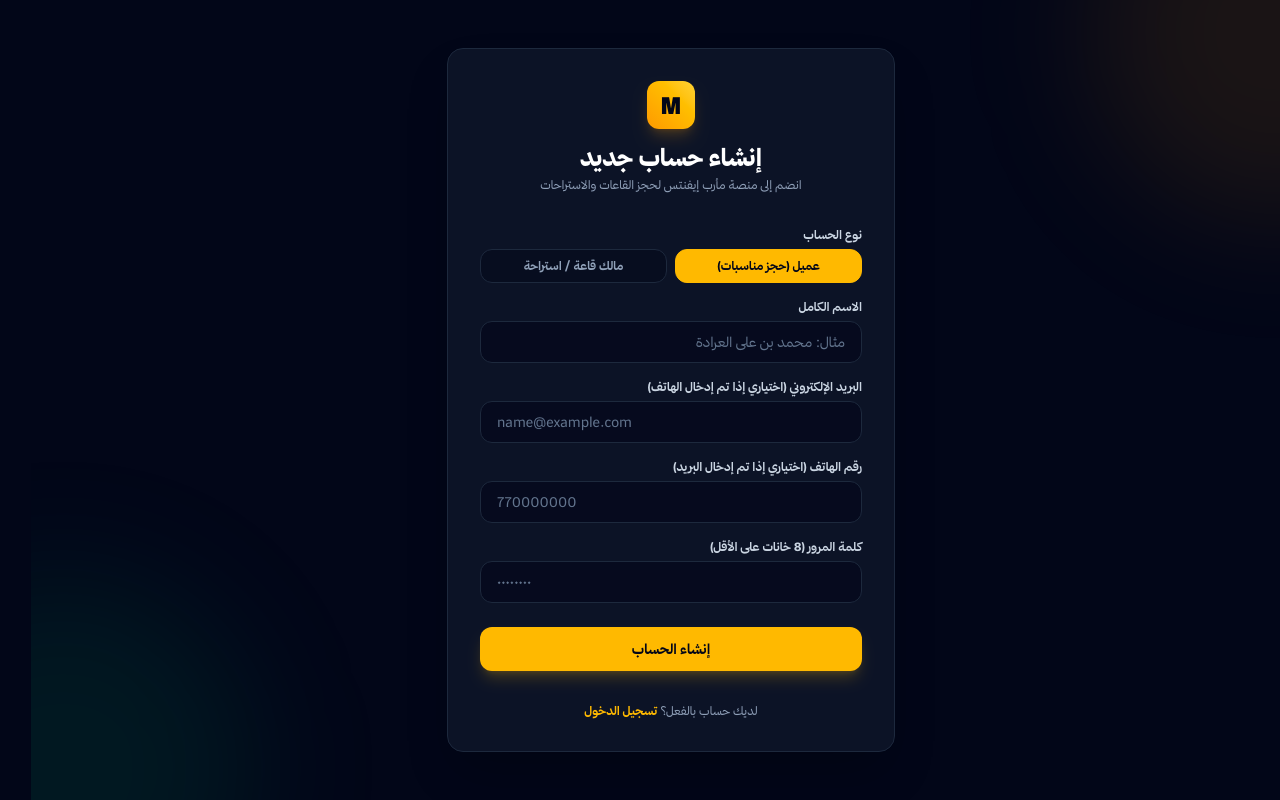
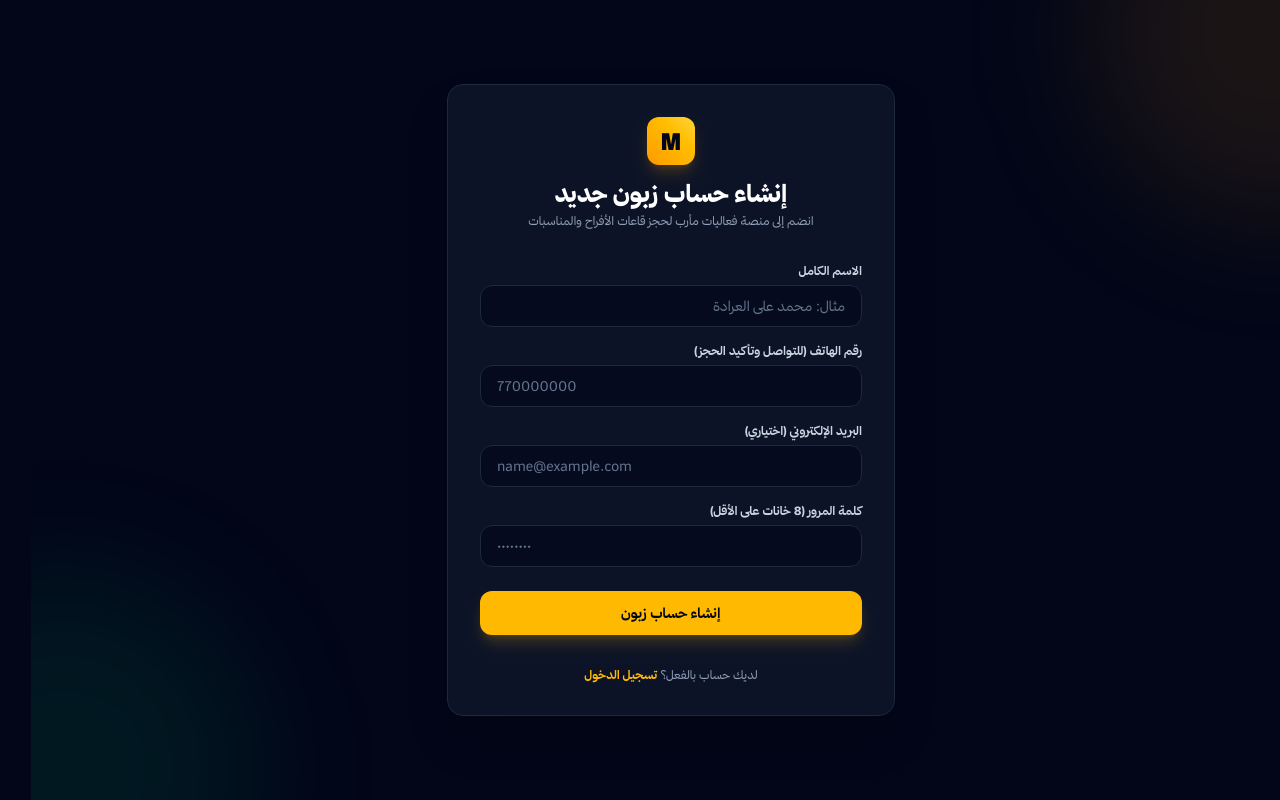
Before and after one commit to bassammethqal/MarebEvents, a Next.js app: page /register in a window 1280 px wide. Built offline with nearby package versions, Linux system fonts and the light colour scheme.

Commit message:
refactor(customer-pwa): purify customer app UI, streamline registration, and zero lint warnings

```diff
--- a/src/app/favorites/page.tsx
+++ b/src/app/favorites/page.tsx
@@ -1,5 +1,5 @@
 import Link from "next/link";
-import { Heart, ArrowLeft, Building2 } from "lucide-react";
+import { Heart, ArrowLeft } from "lucide-react";
 
 export const instant = false;
 
--- a/src/app/my-bookings/page.tsx
+++ b/src/app/my-bookings/page.tsx
@@ -2,7 +2,7 @@ import { Suspense } from "react";
 import Link from "next/link";
 import { getCurrentSession } from "@/lib/auth/session";
 import { sqlite } from "@/db";
-import { CalendarCheck, Clock, MapPin, AlertCircle, ArrowLeft, Building2 } from "lucide-react";
+import { CalendarCheck, MapPin, ArrowLeft, Building2 } from "lucide-react";
 
 export const instant = false;
 
--- a/src/app/page.tsx
+++ b/src/app/page.tsx
@@ -79,30 +79,13 @@ async function AuthHeader() {
             <span className="h-2 w-2 rounded-full bg-emerald-400" />
             {user.fullName}
           </div>
-          <div className="text-[10px] text-amber-400 font-medium">
-            {user.role === "admin"
-              ? "مدير المنصة"
-              : user.role === "owner"
-              ? "مالك منشأة"
-              : "عميل معتمد"}
-          </div>
+          <Link
+            href="/my-bookings"
+            className="text-[10px] text-amber-400 hover:text-amber-300 font-medium block"
+          >
+            حجوزاتي ومواعيدي
+          </Link>
         </div>
-        {user.role === "admin" && (
-          <Link
-            href="/admin"
-            className="text-[11px] bg-amber-500/10 hover:bg-amber-500/20 text-amber-300 border border-amber-500/30 px-2.5 py-1 rounded-lg transition font-medium"
-          >
-            لوحة الإدارة
-          </Link>
-        )}
-        {user.role === "owner" && (
-          <Link
-            href="/owner"
-            className="text-[11px] bg-amber-500/10 hover:bg-amber-500/20 text-amber-300 border border-amber-500/30 px-2.5 py-1 rounded-lg transition font-medium"
-          >
-            إدارة منشآتي
-          </Link>
-        )}
         <form action={logoutAction}>
           <button
             type="submit"
@@ -551,8 +534,8 @@ export default function HomePage() {
                   <CheckCircle2 className="h-4 w-4" />
                 </div>
                 <div>
-                  <h4 className="text-sm font-bold text-white">أسعار شفافة ومباشرة من المالك</h4>
-                  <p className="text-xs text-slate-400 font-normal">لا توجد رسوم خفية أو وسطاء؛ الأسعار مطابقة لما يُقدمه المالك تماماً بالريال اليمني أو السعودي.</p>
+                  <h4 className="text-sm font-bold text-white">أسعار شفافة ومباشرة</h4>
+                  <p className="text-xs text-slate-400 font-normal">لا توجد رسوم خفية أو وسطاء؛ الأسعار مطابقة ومعتمدة بالكامل بالريال اليمني أو السعودي.</p>
                 </div>
               </div>
 
@@ -597,25 +580,33 @@ export default function HomePage() {
         </div>
       </section>
 
-      {/* Owner CTA Section */}
+      {/* Customer CTA Section */}
       <section className="relative z-10 py-14 px-4 sm:px-6 max-w-5xl mx-auto w-full">
         <div className="bg-gradient-to-r from-amber-950/70 via-slate-900 to-amber-900/40 border border-amber-500/30 rounded-3xl p-8 sm:p-10 text-center flex flex-col items-center">
           <div className="h-12 w-12 rounded-2xl bg-amber-500/20 text-amber-400 flex items-center justify-center mb-4">
-            <Building2 className="h-6 w-6" />
+            <Sparkles className="h-6 w-6" />
           </div>
           <h2 className="text-2xl sm:text-3xl font-black text-white mb-2">
-            هل تمتلك قاعة أفراح أو شاليهاً في محافظة مأرب؟
+            جاهز لتنظيم مناسبتك القادمة في مأرب؟
           </h2>
           <p className="text-xs sm:text-sm text-slate-300 max-w-xl mb-6 font-normal">
-            انضم إلى منصة مأرب إيفنتس، وأدر حجوزاتك إلكترونياً ومكتبياً بكل سهولة، واستقبل طلبات حجوزات مؤكدة من آلاف العملاء.
+            استكشف أرقى قاعات الأفراح والشاليهات والاستراحات، وتحقق من المواعيد الشاغرة واحجز بضمان فوري يمنع أي تعارض زمني.
           </p>
-          <Link
-            href="/register"
-            className="inline-flex items-center gap-2 bg-amber-400 hover:bg-amber-300 text-slate-950 font-black px-6 py-3 rounded-xl transition text-sm shadow-lg shadow-amber-500/25"
-          >
-            <span>سجّل منشأتك كمالك الآن</span>
-            <ArrowLeft className="h-4 w-4" />
-          </Link>
+          <div className="flex flex-wrap items-center justify-center gap-3">
+            <a
+              href="#featured-venues"
+              className="inline-flex items-center gap-2 bg-amber-400 hover:bg-amber-300 text-slate-950 font-black px-6 py-3 rounded-xl transition text-sm shadow-lg shadow-amber-500/25"
+            >
+              <span>استكشف القاعات المتاحة</span>
+              <ArrowLeft className="h-4 w-4" />
+            </a>
+            <Link
+              href="/my-bookings"
+              className="inline-flex items-center gap-2 bg-slate-900/90 hover:bg-slate-800 text-slate-200 hover:text-white font-bold px-5 py-3 rounded-xl border border-slate-700/80 transition text-sm"
+            >
+              <span>متابعة حجوزاتي</span>
+            </Link>
+          </div>
         </div>
       </section>
 
--- a/src/app/register/page.tsx
+++ b/src/app/register/page.tsx
@@ -9,7 +9,6 @@ export default function RegisterPage() {
   const router = useRouter();
   const [error, setError] = useState<string | null>(null);
   const [loading, setLoading] = useState(false);
-  const [role, setRole] = useState<"customer" | "owner">("customer");
 
   async function handleSubmit(e: React.FormEvent<HTMLFormElement>) {
     e.preventDefault();
@@ -17,7 +16,7 @@ export default function RegisterPage() {
     setLoading(true);
 
     const formData = new FormData(e.currentTarget);
-    formData.set("role", role);
+    formData.set("role", "customer");
 
     const result = await registerAction(formData);
 
@@ -41,8 +40,8 @@ export default function RegisterPage() {
             <div className="h-12 w-12 mx-auto rounded-xl bg-gradient-to-tr from-amber-500 to-amber-300 flex items-center justify-center font-black text-slate-950 text-2xl shadow-lg shadow-amber-500/20 mb-3">
               M
             </div>
-            <h1 className="text-2xl font-bold text-white">إنشاء حساب جديد</h1>
-            <p className="text-xs text-slate-400 mt-1">انضم إلى منصة مأرب إيفنتس لحجز القاعات والاستراحات</p>
+            <h1 className="text-2xl font-bold text-white">إنشاء حساب زبون جديد</h1>
+            <p className="text-xs text-slate-400 mt-1">انضم إلى منصة فعاليات مأرب لحجز قاعات الأفراح والمناسبات</p>
           </Link>
         </div>
 
@@ -55,55 +54,26 @@ export default function RegisterPage() {
         <form onSubmit={handleSubmit} className="space-y-4">
           <div>
             <label className="block text-xs font-semibold text-slate-300 mb-1.5">
-              نوع الحساب
-            </label>
-            <div className="grid grid-cols-2 gap-2">
-              <button
-                type="button"
-                onClick={() => setRole("customer")}
-                className={`py-2 px-3 rounded-xl border text-xs font-semibold transition ${
-                  role === "customer"
-                    ? "bg-amber-400 text-slate-950 border-amber-400"
-                    : "bg-slate-950/40 border-slate-800 text-slate-400 hover:text-white"
-                }`}
-              >
-                عميل (حجز مناسبات)
-              </button>
-              <button
-                type="button"
-                onClick={() => setRole("owner")}
-                className={`py-2 px-3 rounded-xl border text-xs font-semibold transition ${
-                  role === "owner"
-                    ? "bg-amber-400 text-slate-950 border-amber-400"
-                    : "bg-slate-950/40 border-slate-800 text-slate-400 hover:text-white"
-                }`}
-              >
-                مالك قاعة / استراحة
-              </button>
-            </div>
-          </div>
-
-          <div>
-            <label className="block text-xs font-semibold text-slate-300 mb-1.5">
               الاسم الكامل
             </label>
             <input
               type="text"
               name="fullName"
               required
-              placeholder="مثال: محمد بن علي العرادة"
+              placeholder="مثال: محمد علي العرادة"
               className="w-full px-4 py-2.5 rounded-xl bg-slate-950/60 border border-slate-800 text-white placeholder-slate-500 text-sm focus:outline-none focus:border-amber-400 transition"
             />
           </div>
 
           <div>
             <label className="block text-xs font-semibold text-slate-300 mb-1.5">
-              البريد الإلكتروني (اختياري إذا تم إدخال الهاتف)
+              رقم الهاتف (للتواصل وتأكيد الحجز)
             </label>
             <input
-              type="email"
-              name="email"
-              placeholder="name@example.com"
+              type="tel"
+              name="phone"
+              required
+              placeholder="770000000"
               className="w-full px-4 py-2.5 rounded-xl bg-slate-950/60 border border-slate-800 text-white placeholder-slate-500 text-sm focus:outline-none focus:border-amber-400 transition"
               dir="ltr"
             />
@@ -111,12 +81,12 @@ export default function RegisterPage() {
 
           <div>
             <label className="block text-xs font-semibold text-slate-300 mb-1.5">
-              رقم الهاتف (اختياري إذا تم إدخال البريد)
+              البريد الإلكتروني (اختياري)
             </label>
             <input
-              type="tel"
-              name="phone"
-              placeholder="770000000"
+              type="email"
+              name="email"
+              placeholder="name@example.com"
               className="w-full px-4 py-2.5 rounded-xl bg-slate-950/60 border border-slate-800 text-white placeholder-slate-500 text-sm focus:outline-none focus:border-amber-400 transition"
               dir="ltr"
             />
@@ -142,7 +112,7 @@ export default function RegisterPage() {
             disabled={loading}
             className="w-full py-3 mt-2 rounded-xl bg-amber-400 hover:bg-amber-300 text-slate-950 font-bold text-sm shadow-lg shadow-amber-400/20 transition disabled:opacity-50 disabled:cursor-not-allowed"
           >
-            {loading ? "جاري الإنشاء..." : "إنشاء الحساب"}
+            {loading ? "جاري إنشاء الحساب..." : "إنشاء حساب زبون"}
           </button>
         </form>
 
--- a/src/components/pwa/PwaRegister.tsx
+++ b/src/components/pwa/PwaRegister.tsx
@@ -1,6 +1,7 @@
 "use client";
 
 import { useEffect, useState } from "react";
+import Image from "next/image";
 
 interface BeforeInstallPromptEvent extends Event {
   prompt: () => Promise<void>;
@@ -9,8 +10,21 @@ interface BeforeInstallPromptEvent extends Event {
 
 export function PwaRegister() {
   const [deferredPrompt, setDeferredPrompt] = useState<BeforeInstallPromptEvent | null>(null);
-  const [isInstalled, setIsInstalled] = useState(false);
-  const [isIOS, setIsIOS] = useState(false);
+  const [isInstalled, setIsInstalled] = useState(() => {
+    if (typeof window !== "undefined") {
+      return (
+        window.matchMedia("(display-mode: standalone)").matches ||
+        (window.navigator as unknown as { standalone?: boolean }).standalone === true
+      );
+    }
+    return false;
+  });
+  const [isIOS] = useState(() => {
+    if (typeof window !== "undefined") {
+      return /iphone|ipad|ipod/.test(window.navigator.userAgent.toLowerCase());
+    }
+    return false;
+  });
   const [showBanner, setShowBanner] = useState(false);
   const [showIOSModal, setShowIOSModal] = useState(false);
 
@@ -23,20 +37,9 @@ export function PwaRegister() {
         .catch((err) => console.warn("PWA: SW registration error:", err));
     }
 
-    // 2. Check if already running standalone (already installed)
-    const isStandalone =
-      window.matchMedia("(display-mode: standalone)").matches ||
-      (window.navigator as unknown as { standalone?: boolean }).standalone === true;
-
-    if (isStandalone) {
-      setIsInstalled(true);
+    if (isInstalled) {
       return;
     }
-
-    // 3. Detect iOS device
-    const userAgent = window.navigator.userAgent.toLowerCase();
-    const isIosDevice = /iphone|ipad|ipod/.test(userAgent);
-    setIsIOS(isIosDevice);
 
     // Check if dismissed before
     const isDismissed = localStorage.getItem("mareb_pwa_dismissed");
@@ -44,7 +47,7 @@ export function PwaRegister() {
       return;
     }
 
-    // 4. Capture Android/Desktop Chrome beforeinstallprompt
+    // Capture Android/Desktop Chrome beforeinstallprompt
     const handleBeforeInstallPrompt = (e: Event) => {
       e.preventDefault();
       setDeferredPrompt(e as BeforeInstallPromptEvent);
@@ -54,21 +57,24 @@ export function PwaRegister() {
     window.addEventListener("beforeinstallprompt", handleBeforeInstallPrompt);
 
     // If iOS and not dismissed, show banner after brief delay
-    if (isIosDevice) {
+    if (isIOS) {
       const timer = setTimeout(() => setShowBanner(true), 2500);
       return () => clearTimeout(timer);
     }
 
-    window.addEventListener("appinstalled", () => {
+    const handleAppInstalled = () => {
       setIsInstalled(true);
       setShowBanner(false);
       setDeferredPrompt(null);
-    });
+    };
+
+    window.addEventListener("appinstalled", handleAppInstalled);
 
     return () => {
       window.removeEventListener("beforeinstallprompt", handleBeforeInstallPrompt);
+      window.removeEventListener("appinstalled", handleAppInstalled);
     };
-  }, []);
+  }, [isInstalled, isIOS]);
 
   const handleInstallClick = async () => {
     if (isIOS) {
@@ -101,10 +107,12 @@ export function PwaRegister() {
       <div className="fixed bottom-20 left-4 right-4 z-50 md:hidden animate-in fade-in slide-in-from-bottom-4 duration-300">
         <div className="bg-slate-900/95 backdrop-blur-xl border border-amber-500/30 rounded-2xl p-3.5 shadow-2xl shadow-amber-500/10 flex items-center justify-between gap-3">
           <div className="flex items-center gap-3">
-            <div className="h-11 w-11 rounded-xl bg-gradient-to-br from-amber-400 to-amber-600 flex items-center justify-center p-1 shadow-md shadow-amber-500/20 shrink-0">
-              <img
+            <div className="h-11 w-11 rounded-xl bg-gradient-to-br from-amber-400 to-amber-600 flex items-center justify-center p-1 shadow-md shadow-amber-500/20 shrink-0 relative">
+              <Image
                 src="/icons/icon-192x192.png"
                 alt="فعاليات مأرب"
+                width={44}
+                height={44}
                 className="h-full w-full object-contain rounded-lg"
               />
             </div>
```
